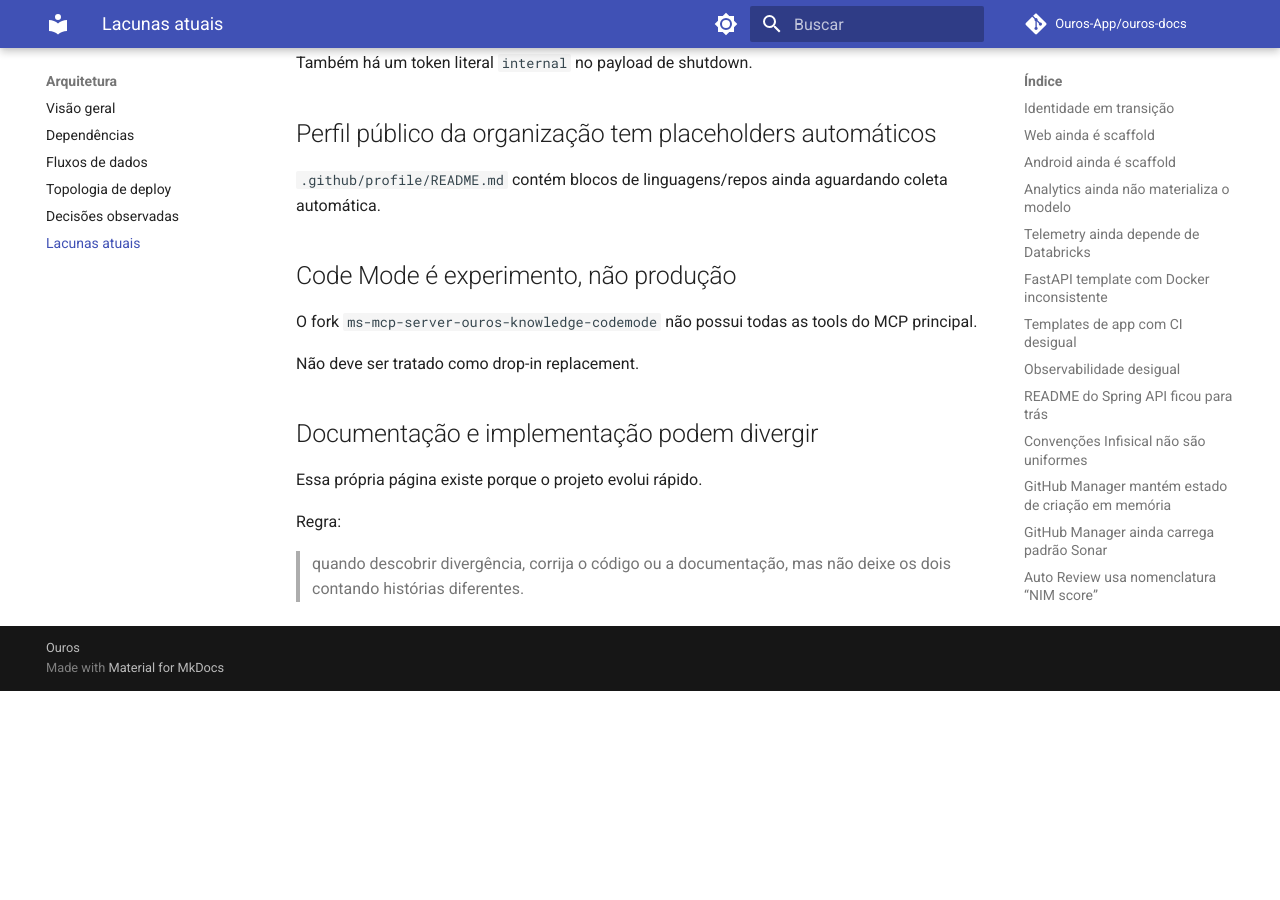
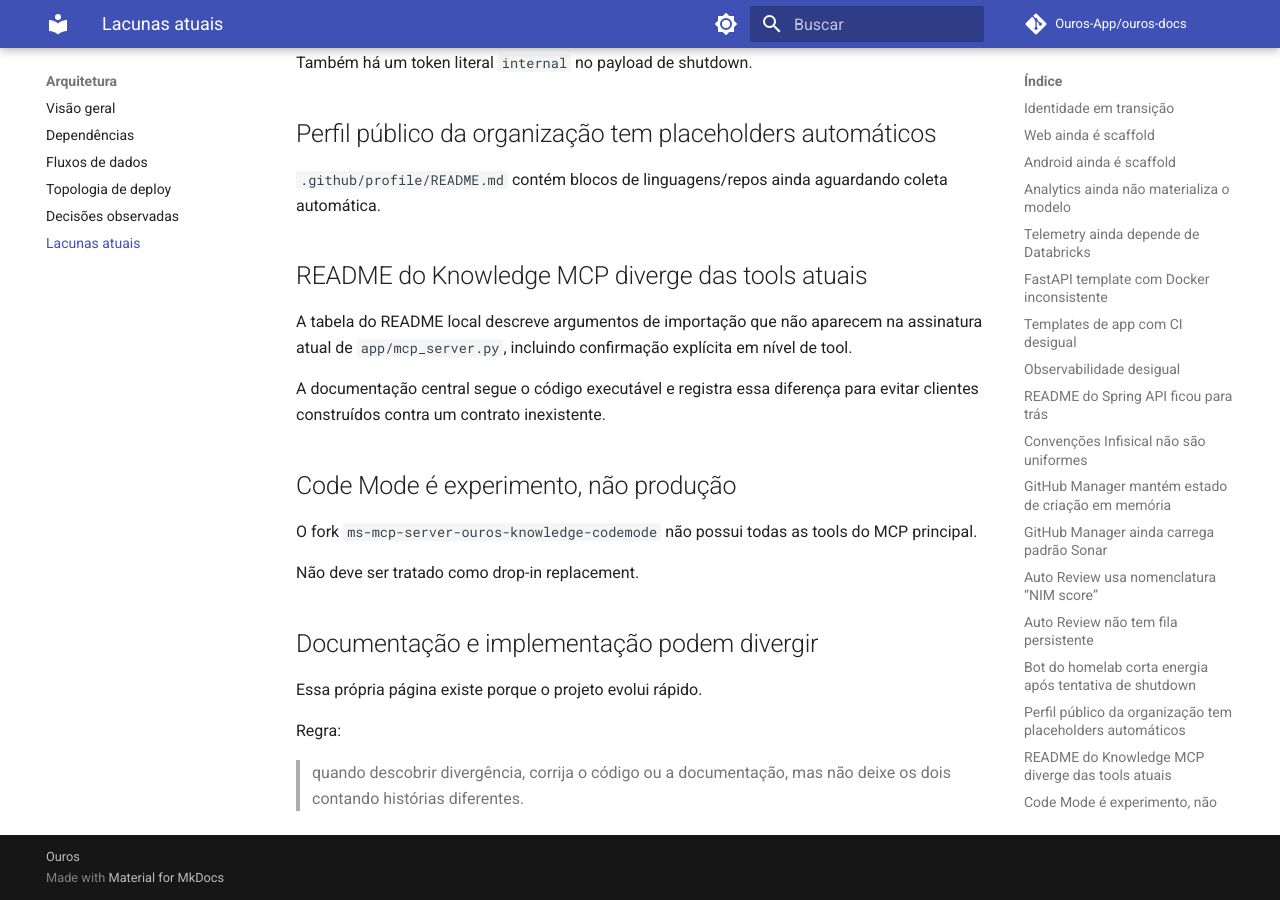
Before and after one commit to Ouros-App/ouros-docs, an MkDocs documentation site: the page built from docs/architecture/current-gaps.md, in a window 1280 px wide and 900 px high, scrolled down 4217 px. Built offline with MkDocs 1.6.1 and Material for MkDocs 9.7.7, drawn with Linux system fonts in a browser that asks for light colours; comment, search, counter and statistics services are not loaded; before the commit the page ends 4908 px from its top, so only the background shows below that.

Commit message:
docs: record Knowledge MCP README contract drift

```diff
--- a/docs/architecture/current-gaps.md
+++ b/docs/architecture/current-gaps.md
@@ -161,6 +161,12 @@ Também há um token literal `internal` no payload de shutdown.
 
 `.github/profile/README.md` contém blocos de linguagens/repos ainda aguardando coleta automática.
 
+## README do Knowledge MCP diverge das tools atuais
+
+A tabela do README local descreve argumentos de importação que não aparecem na assinatura atual de `app/mcp_server.py`, incluindo confirmação explícita em nível de tool.
+
+A documentação central segue o código executável e registra essa diferença para evitar clientes construídos contra um contrato inexistente.
+
 ## Code Mode é experimento, não produção
 
 O fork `ms-mcp-server-ouros-knowledge-codemode` não possui todas as tools do MCP principal.
```
